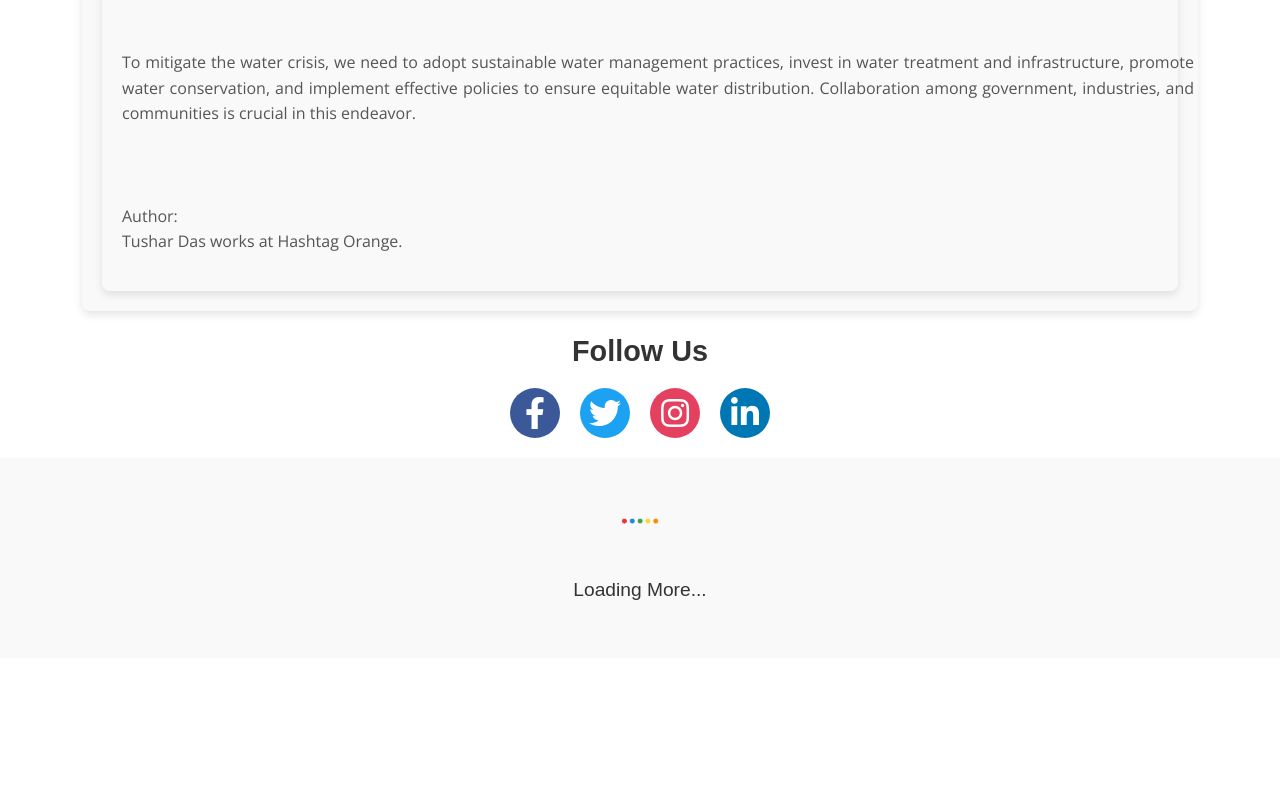
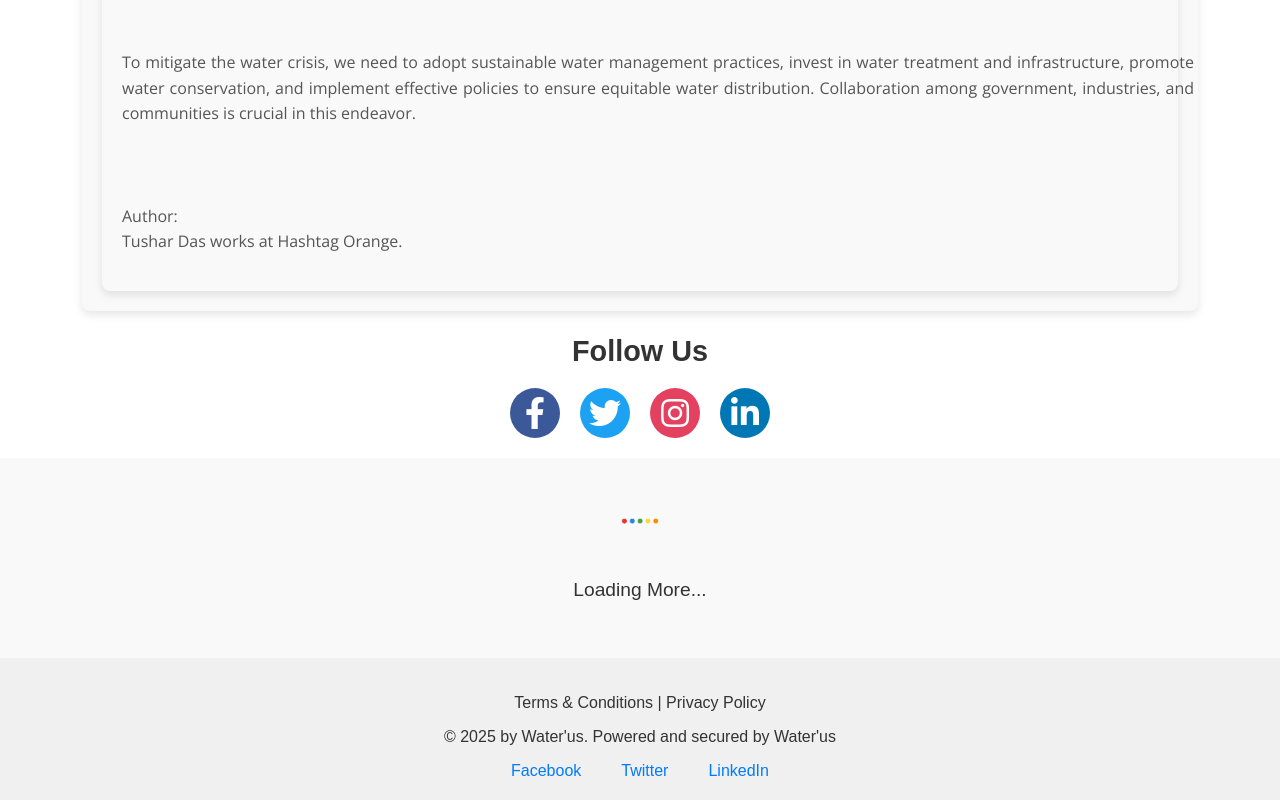
Before and after one commit to AK22M12Y3/Minor-Project, a website: page Article.html in a window 1280 px wide. Shown: the part 5567-6367 px from the top of the page. Before the commit the page ends 6225 px from the top, so only its background shows below. Drawn offline with nearby package versions, Linux system fonts and the light colour scheme.

Commit message:
Article.html

```diff
--- a/Article.html
+++ b/Article.html
@@ -268,4 +268,13 @@ India is prone to droughts as well as floods even as climate change is increasin
         </div>
       </section>
 </body>
+    <footer>
+        <p>Terms & Conditions | Privacy Policy</p>
+        <p>&copy; 2025 by Water'us. Powered and secured by Water'us</p>
+        <div class="social-icons">
+            <a href="#">Facebook</a>
+            <a href="#">Twitter</a>
+            <a href="#">LinkedIn</a>
+        </div>
+
 </html>
```
